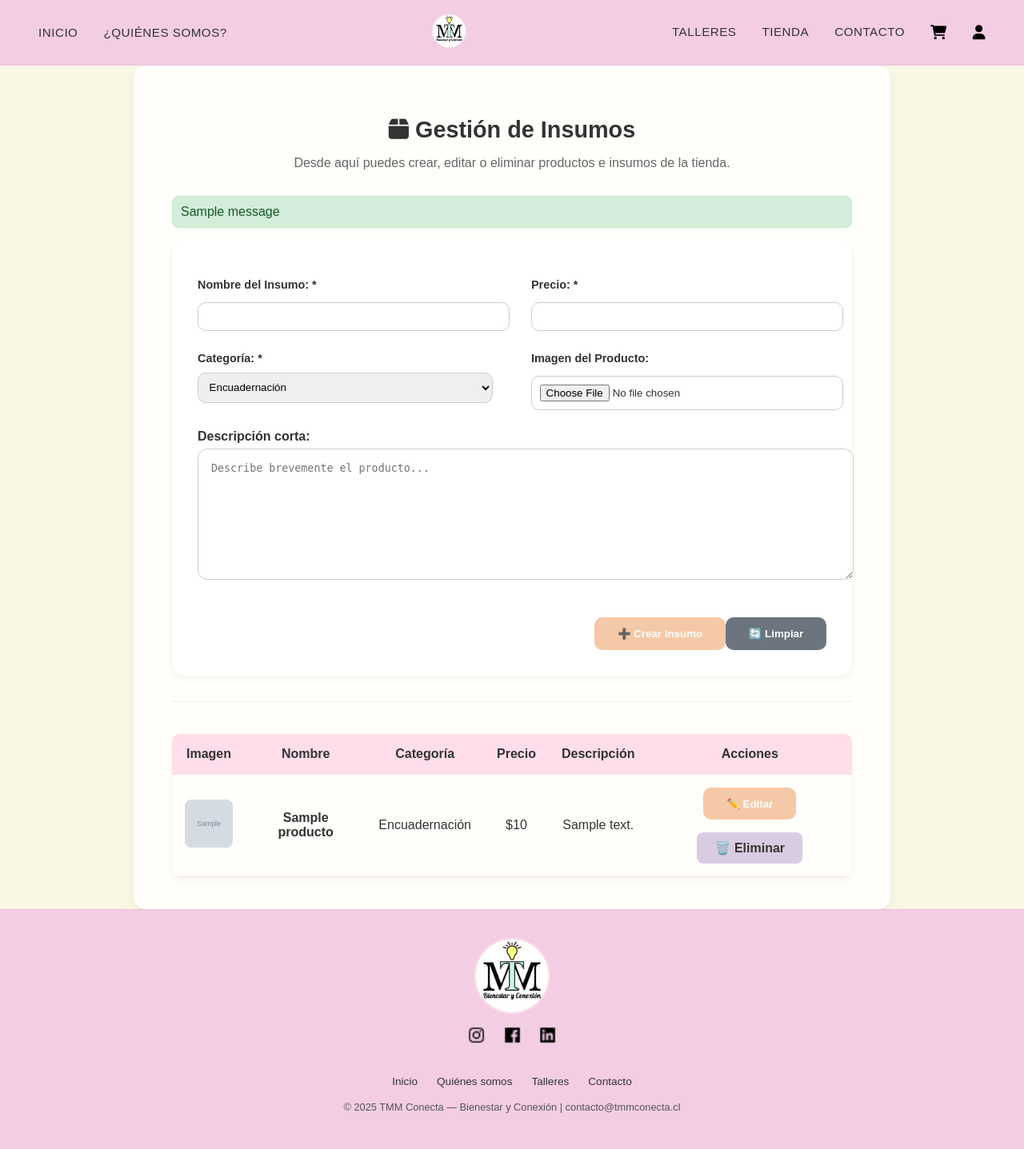
After one commit to rgarzona1/TMM_Conecta, a Django app: page /tienda/panel/insumos/ in a window 1280 px wide. The commit adds this page. Shown: the whole page at 80% size. Run offline with Django 5.2, Linux system fonts and the light colour scheme; a user stored in the database is signed in; tables that the repository leaves empty hold one stand-in row (values such as "Sample post"); grey boxes marked "Sample" are stand-in pictures; one stand-in notice (Sample message) is shown.

Commit message:
gestión para insumos

```diff
--- a/static/css/general.css
+++ b/static/css/general.css
@@ -2741,3 +2741,16 @@ form button {
     text-align: center;
     display: block;
 }
+
+/* Mensajes de éxito y error */
+.mensaje-exito {
+  background-color: #d4edda;
+  color: #155724;
+  border: 1px solid #c3e6cb;
+}
+
+.mensaje-error {
+  background-color: #f8d7da;
+  color: #721c24;
+  border: 1px solid #f5c6cb;
+}
--- /dev/null
+++ b/templates/tienda/panel_insumos.html
@@ -0,0 +1,139 @@
+{% extends 'general.html' %}
+{% block title %}Gestión de Insumos{% endblock %}
+
+{% block content %}
+<section class="panel-right">
+  <h2><i class="fa fa-box"></i> Gestión de Insumos</h2>
+  <p>Desde aquí puedes crear, editar o eliminar productos e insumos de la tienda.</p>
+
+  <!-- Mensajes de éxito/error -->
+  {% if messages %}
+    {% for message in messages %}
+      {% if message.tags == 'success' %}
+        <div style="padding:10px; margin-bottom:15px; border-radius:8px; background-color:#d4edda; color:#155724; border:1px solid #c3e6cb;">
+          {{ message }}
+        </div>
+      {% else %}
+        <div style="padding:10px; margin-bottom:15px; border-radius:8px; background-color:#f8d7da; color:#721c24; border:1px solid #f5c6cb;">
+          {{ message }}
+        </div>
+      {% endif %}
+    {% endfor %}
+  {% endif %}
+
+  <!-- FORMULARIO -->
+  <form method="POST" enctype="multipart/form-data" class="form-talleres">
+    {% csrf_token %}
+    <input type="hidden" name="id" id="insumo_id">
+    <input type="hidden" name="accion" id="accion" value="crear">
+
+    <div class="form-grid-2">
+
+      <div class="form-block">
+        <label for="nombre">Nombre del Insumo: *</label>
+        <input type="text" name="nombre" id="nombre" required>
+
+        <label for="categoria">Categoría: *</label>
+        <select name="categoria" id="categoria" required>
+          {% for value, label in categorias %}
+          <option value="{{ value }}">{{ label }}</option>
+          {% endfor %}
+        </select>
+      </div>
+
+      <div class="form-block">
+        <label for="precio">Precio: *</label>
+        <input type="number" min="0" name="precio" id="precio" required>
+
+        <label for="imagen">Imagen del Producto:</label>
+        <input type="file" name="imagen" id="imagen" accept="image/*">
+      </div>
+
+    </div>
+
+    <label for="descripcion_corta" class="label-descripcion">Descripción corta:</label>
+    <textarea name="descripcion_corta" id="descripcion_corta" class="desc-area" rows="3" placeholder="Describe brevemente el producto..."></textarea>
+
+    <div class="btn-right">
+      <button type="submit" class="btn-panel" id="btn-guardar">➕ Crear Insumo</button>
+      <button type="button" class="btn-panel" onclick="limpiarFormulario()" style="background:#6c757d;">🔄 Limpiar</button>
+    </div>
+  </form>
+
+  <hr>
+
+  <!-- TABLA DE INSUMOS -->
+  <table class="tabla-panel">
+    <thead>
+      <tr>
+        <th>Imagen</th>
+        <th>Nombre</th>
+        <th>Categoría</th>
+        <th>Precio</th>
+        <th>Descripción</th>
+        <th>Acciones</th>
+      </tr>
+    </thead>
+    <tbody>
+      {% for insumo in insumos %}
+      <tr>
+        <td>
+          {% if insumo.imagen %}
+            <img src="{{ insumo.imagen.url }}" alt="{{ insumo.nombre }}" style="width:60px; height:60px; object-fit:cover; border-radius:8px;">
+          {% else %}
+            <span style="color:#999;">Sin imagen</span>
+          {% endif %}
+        </td>
+        <td><strong>{{ insumo.nombre }}</strong></td>
+        <td>{{ insumo.get_categoria_display }}</td>
+        <td>${{ insumo.precio|floatformat:0 }}</td>
+        <td>{{ insumo.descripcion_corta|truncatewords:10 }}</td>
+        <td>
+          <button
+            type="button"
+            class="btn-panel"
+            onclick="editarInsumo(this)"
+            data-id="{{ insumo.id }}"
+            data-nombre="{{ insumo.nombre|escapejs }}"
+            data-categoria="{{ insumo.categoria }}"
+            data-precio="{{ insumo.precio }}"
+            data-descripcion="{{ insumo.descripcion_corta|escapejs }}">
+            ✏️ Editar
+          </button>
+
+          <a href="?eliminar={{ insumo.id }}" class="btn-salir" onclick="return confirm('¿Seguro que deseas eliminar {{ insumo.nombre }}?');">
+            🗑️ Eliminar
+          </a>
+        </td>
+      </tr>
+      {% empty %}
+      <tr><td colspan="6">No hay insumos registrados.</td></tr>
+      {% endfor %}
+    </tbody>
+  </table>
+</section>
+
+<script>
+function editarInsumo(btn) {
+  document.getElementById('insumo_id').value = btn.dataset.id;
+  document.getElementById('nombre').value = btn.dataset.nombre;
+  document.getElementById('categoria').value = btn.dataset.categoria;
+  document.getElementById('precio').value = btn.dataset.precio;
+  document.getElementById('descripcion_corta').value = btn.dataset.descripcion;
+  document.getElementById('accion').value = 'editar';
+  document.getElementById('btn-guardar').innerText = '💾 Guardar Cambios';
+
+  window.scrollTo({ top: 0, behavior: 'smooth' });
+}
+
+function limpiarFormulario() {
+  document.getElementById('insumo_id').value = '';
+  document.getElementById('nombre').value = '';
+  document.getElementById('categoria').selectedIndex = 0;
+  document.getElementById('precio').value = '';
+  document.getElementById('descripcion_corta').value = '';
+  document.getElementById('accion').value = 'crear';
+  document.getElementById('btn-guardar').innerText = '➕ Crear Insumo';
+}
+</script>
+{% endblock %}
--- a/tienda/urls.py
+++ b/tienda/urls.py
@@ -38,6 +38,7 @@ urlpatterns = [
       #ventas
     path('panel/ventas/', views.panel_ventas, name='panel_ventas'),
     path('panel/ventas/<int:orden_id>/', views.panel_ventas_detalle, name='panel_ventas_detalle'),
+    path('panel/insumos/', views.panel_insumos, name='panel_insumos'),
 
     #usuarios
     path('panel/usuarios/', views.panel_usuarios, name='panel_usuarios'),
--- a/tienda/views.py
+++ b/tienda/views.py
@@ -15,6 +15,7 @@ from .models import Producto, Carrito, CarritoItem, TallerEvento
 from django.db.models import Count
 from django.contrib.auth.decorators import login_required, user_passes_test
 from Web.models import Taller
+from .models import Producto
 
 #IMPORTACIONES PARA MERCADOPAGO
 import mercadopago
@@ -714,3 +715,73 @@ def guardar_direccion(request):
         u.save()
         messages.success(request, "Dirección actualizada correctamente.")
     return redirect("carrito")
+
+@login_required
+def panel_insumos(request):
+    """Vista para gestionar los insumos/productos"""
+
+    # CREAR O EDITAR INSUMO
+    if request.method == 'POST':
+        insumo_id = request.POST.get('id')
+        accion = request.POST.get('accion')
+
+        # Recoger datos del formulario
+        nombre = request.POST.get('nombre')
+        categoria = request.POST.get('categoria')
+        precio = request.POST.get('precio')
+        descripcion_corta = request.POST.get('descripcion_corta')
+        imagen = request.FILES.get('imagen')
+
+        if accion == 'editar' and insumo_id:
+            # EDITAR insumo existente
+            try:
+                insumo = Producto.objects.get(id=insumo_id)
+                insumo.nombre = nombre
+                insumo.categoria = categoria
+                insumo.precio = precio
+                insumo.descripcion_corta = descripcion_corta
+
+                if imagen:
+                    insumo.imagen = imagen
+
+                insumo.save()
+                messages.success(request, f'✅ Insumo "{nombre}" actualizado correctamente.')
+            except Producto.DoesNotExist:
+                messages.error(request, '❌ El insumo no existe.')
+        else:
+            # CREAR nuevo insumo
+            nuevo_insumo = Producto(
+                nombre=nombre,
+                categoria=categoria,
+                precio=precio,
+                descripcion_corta=descripcion_corta
+            )
+
+            if imagen:
+                nuevo_insumo.imagen = imagen
+
+            nuevo_insumo.save()
+            messages.success(request, f'✅ Insumo "{nombre}" creado correctamente.')
+
+        return redirect('panel_insumos')
+
+    # ELIMINAR INSUMO
+    if request.GET.get('eliminar'):
+        try:
+            insumo_id = request.GET.get('eliminar')
+            insumo = Producto.objects.get(id=insumo_id)
+            nombre = insumo.nombre
+            insumo.delete()
+            messages.success(request, f'🗑️ Insumo "{nombre}" eliminado.')
+        except Producto.DoesNotExist:
+            messages.error(request, '❌ El insumo no existe.')
+        return redirect('panel_insumos')
+
+    insumos = Producto.objects.all().order_by('categoria', 'nombre')
+
+    context = {
+        'insumos': insumos,
+        'categorias': Producto.CATEGORIA_CHOICES,
+    }
+
+    return render(request, 'tienda/panel_insumos.html', context)
```
Also changed, not shown: templates/tienda/panel_inicio.html (+24 -9 lines).
